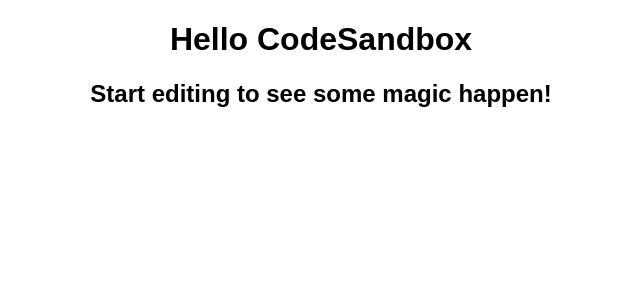
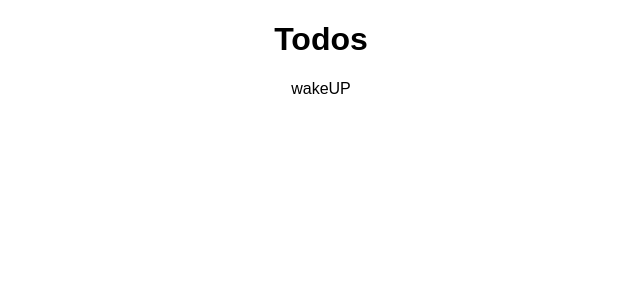
Before and after one commit to SincerelyBrittany/todo-app-with-react-hooks, a React (Create React App) app: page / in a window 1280 px wide. Shown: the top 300 px of the page, without its empty margins (319-959 px from the left). Built offline with nearby package versions, Linux system fonts and the light colour scheme.

Commit message:
Creates a list and uses useState to set the items

```diff
--- a/src/App.js
+++ b/src/App.js
@@ -1,11 +1,14 @@
-import React from "react";
+import React, { useState, useEffect } from "react";
 import "./styles.css";
+import List from './List';
 
 export default function App() {
+  // const items = ["wake up", "code"]
+  const [items, setItems] = useState(["wakeUP"])
   return (
     <div className="App">
-      <h1>Hello CodeSandbox</h1>
-      <h2>Start editing to see some magic happen!</h2>
+      <h1>Todos</h1>
+      <List items={items}/>
     </div>
   );
 }
--- a/src/List.js
+++ b/src/List.js
@@ -1,3 +1,17 @@
+import React, { useState, useEffect } from "react";
+
+export default function List(props) {
+  return(
+    <div>
+      {props.items}
+    </div>
+  )
+}
+
+
+
+
+
 // import React, {Component} from 'react'
 
 // export default class List extends Component{
@@ -20,17 +34,17 @@
 // }
 // }
 
-import React, { useState, useEffect } from "react";
+// import React, { useState, useEffect } from "react";
 
-export default function List() {
-  const [items, setItems] = useState([]);
+// export default function List() {
+//   const [items, setItems] = useState([]);
 
-  //items = what my state is/ what I want the initial value of my state to be
-  //serItems = a function to set my state
+//   //items = what my state is/ what I want the initial value of my state to be
+//   //serItems = a function to set my state
 
-  const myMethod = () => {
-    setItems([...items, "wake up"]);
-  };
+//   const myMethod = () => {
+//     setItems([...items, "wake up"]);
+//   };
 
-  useEffect(() => {});
-}
+//   useEffect(() => {});
+// }
```
